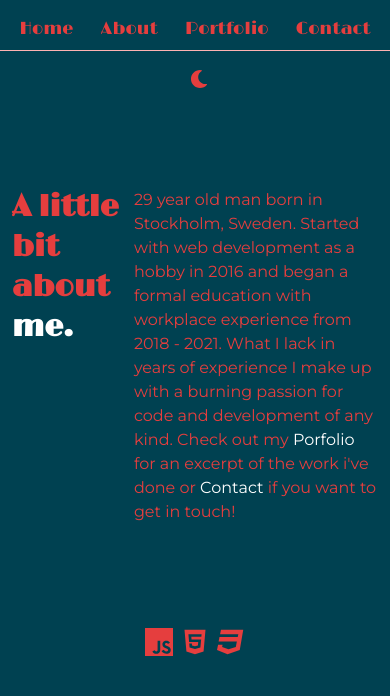
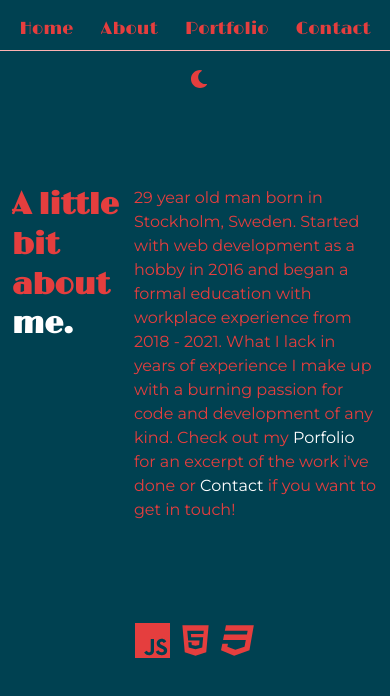
Before and after one commit to Leandro-Da-Souza/Portfolio-Two, a React (Create React App) app: page /about in a window 390 px wide. Shown: the top 696 px of the page. Built offline with nearby package versions, Linux system fonts and the light colour scheme.

Commit message:
try to add responsiveness to icon, doesnt seem to work

```diff
--- a/src/ColorModeSwitcher.js
+++ b/src/ColorModeSwitcher.js
@@ -1,5 +1,5 @@
 import React from 'react';
-import { useColorMode, useColorModeValue, IconButton } from '@chakra-ui/react';
+import { useColorMode, useColorModeValue, IconButton, Switch } from '@chakra-ui/react';
 import { FaMoon, FaSun } from 'react-icons/fa';
 
 export const ColorModeSwitcher = props => {
--- a/src/pages/About.js
+++ b/src/pages/About.js
@@ -2,6 +2,7 @@ import React from 'react'
 import { Flex, Text, Heading, HStack } from '@chakra-ui/layout'
 import { FaHtml5, FaCss3 } from 'react-icons/fa'
 import { SiJavascript } from 'react-icons/si'
+import { Icon } from "@chakra-ui/react"
 
 const About = () => {
     return (
@@ -11,9 +12,9 @@ const About = () => {
                 <Text flex="2">29 year old man born in Stockholm, Sweden. Started with web development as a hobby in 2016 and began a formal education with workplace experience from 2018 - 2021. What I lack in years of experience I make up with a burning passion for code and development of any kind. Check out my <Text as="span" color="white">Porfolio</Text> for an excerpt of the work i've done or <Text as="span" color="white">Contact</Text> if you want to get in touch!</Text>
             </Flex>
             <HStack>
-                <SiJavascript size={28}/>
-                    <FaHtml5 size={28}/>
-                    <FaCss3 size={28}/>
+                <Icon as={SiJavascript} boxSize={{base: 35, lg: 50 }}/>
+                <Icon as={FaHtml5} boxSize={{base: 35, lg: 50 }}/>
+                <Icon as={FaCss3} boxSize={{base: 35, lg: 50 }}/>
             </HStack>
         </Flex>
     )
--- a/src/pages/Home.js
+++ b/src/pages/Home.js
@@ -1,7 +1,6 @@
 import React from 'react'
 import { Flex, Text, Heading } from '@chakra-ui/layout'
-import { Image } from "@chakra-ui/react"
-import { Box } from '@chakra-ui/react';
+import { Image, Icon, Box } from "@chakra-ui/react"
 import { FaGithub, FaLinkedin } from 'react-icons/fa';
 import image from '../static/images/me.jpg'
 
@@ -24,8 +23,9 @@ const Home = () => {
                 <Text>Currently looking for work!</Text>
             </Box>
             <Flex w="30vw" justify="space-between" >
-                <FaGithub data-url="https://github.com/leandro-da-souza" size={40} onClick={handleClick} cursor="pointer"/>
-                <FaLinkedin data-url="https://linkedin.com/in/leandro-da-souza"size={40} onClick={handleClick} cursor="pointer" />
+                <Icon as={FaGithub} data-url="https://github.com/leandro-da-souza" boxSize={{base: 39, lg: 50}} onClick={handleClick} cursor="pointer"/>
+                <Icon as={FaLinkedin} data-url="https://linkedin.com/in/leandro-da-souza" boxSize={{base: 37, lg: 50}} onClick={handleClick} cursor="pointer"/>
+                {/* <FaLinkedin data-url="https://linkedin.com/in/leandro-da-souza" boxSize={40} onClick={handleClick} cursor="pointer" /> */}
             </Flex>
         </Flex>
     )
```
